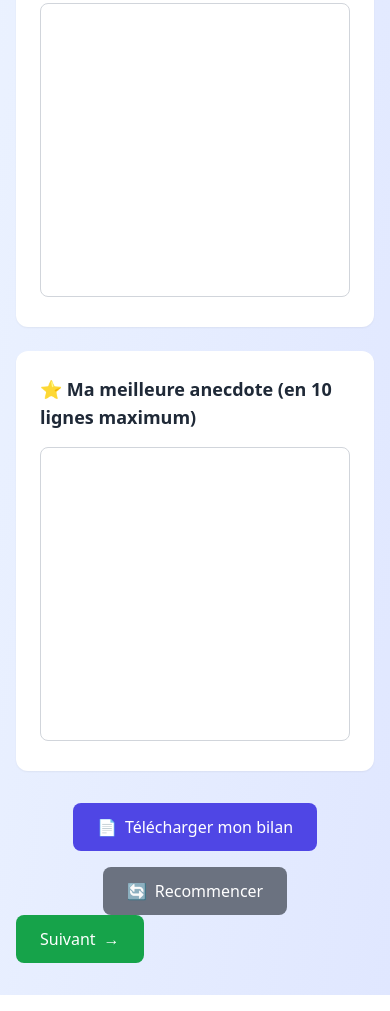
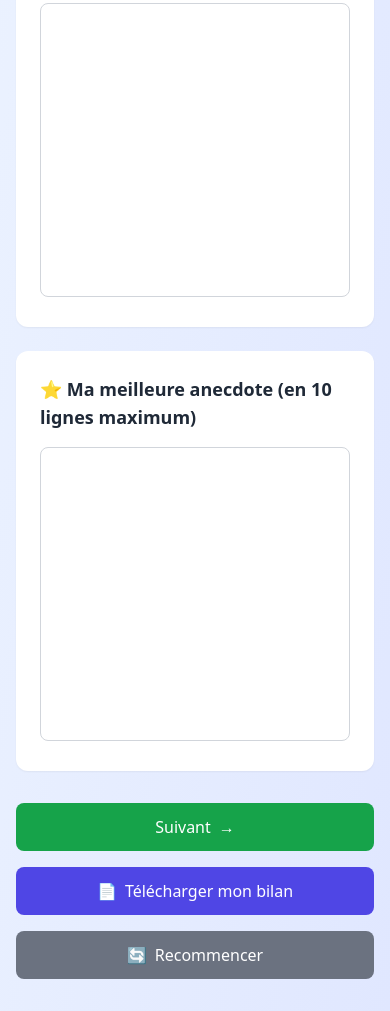
Before and after one commit to mlpb-tools/bilan-servicecivique, a plain HTML site: page index.html in a window 390 px wide. Shown: the part 1655-2666 px from the top of the page. Drawn offline with nearby package versions, Linux system fonts and the light colour scheme.

Commit message:
Update index.html

```diff
--- a/index.html
+++ b/index.html
@@ -584,20 +584,21 @@
         </div>
 
         <!-- Boutons d'action -->
-        <div class="mt-8 flex flex-wrap justify-between items-center">
-            <div class="flex flex-wrap justify-center gap-4">
-                <button id="btn-pdf" class="bg-indigo-600 hover:bg-indigo-700 text-white px-6 py-3 rounded-lg font-medium transition-colors flex items-center space-x-2">
+        <div class="mt-8 flex flex-col md:flex-row md:justify-between items-center gap-y-4 md:gap-x-4">
+            <!-- Groupe de boutons gauche (Télécharger, Recommencer) -->
+            <div class="flex flex-col sm:flex-row justify-center gap-4 order-2 md:order-1 w-full md:w-auto">
+                <button id="btn-pdf" class="bg-indigo-600 hover:bg-indigo-700 text-white px-6 py-3 rounded-lg font-medium transition-colors flex items-center justify-center space-x-2">
                     <span>📄</span>
                     <span>Télécharger mon bilan</span>
                 </button>
-                <button id="btn-reset" class="bg-gray-500 hover:bg-gray-600 text-white px-6 py-3 rounded-lg font-medium transition-colors flex items-center space-x-2">
+                <button id="btn-reset" class="bg-gray-500 hover:bg-gray-600 text-white px-6 py-3 rounded-lg font-medium transition-colors flex items-center justify-center space-x-2">
                     <span>🔄</span>
                     <span>Recommencer</span>
                 </button>
             </div>
 
             <!-- Bouton Suivant -->
-            <button id="btn-suivant" class="bg-green-600 hover:bg-green-700 text-white px-6 py-3 rounded-lg font-medium transition-colors flex items-center space-x-2">
+            <button id="btn-suivant" class="bg-green-600 hover:bg-green-700 text-white px-6 py-3 rounded-lg font-medium transition-colors flex items-center justify-center space-x-2 order-1 md:order-2 w-full md:w-auto">
                 <span>Suivant</span>
                 <span>→</span>
             </button>
```
